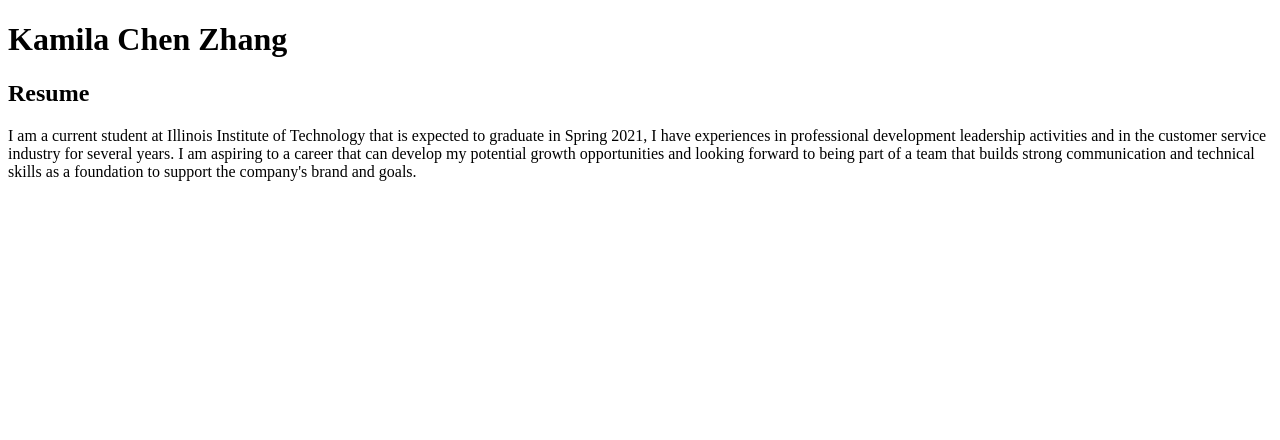
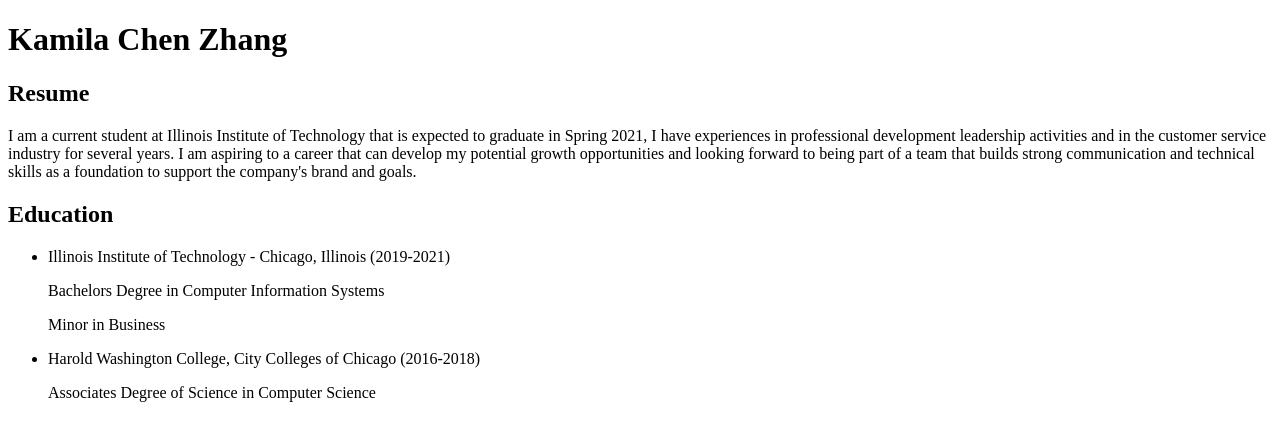
Before and after one commit to kchenzhang/Project-One, a plain HTML site: page resume/index.html in a window 1280 px wide. Drawn offline with Linux system fonts and the light colour scheme.

Commit message:
Added Education header to Resume Page

```diff
--- a/resume/index.html
+++ b/resume/index.html
@@ -17,6 +17,14 @@
       builds strong communication and technical skills as a foundation to
       support the company's brand and goals.
     </p>
+    <h2>Education</h2>
+    <ul>
+      <li>Illinois Institute of Technology - Chicago, Illinois (2019-2021)</li>
+      <p>Bachelors Degree in Computer Information Systems</p>
+      <p>Minor in Business</p>
+      <li>Harold Washington College, City Colleges of Chicago (2016-2018)</li>
+      <p>Associates Degree of Science in Computer Science</p>
+    </ul>
 
   </body>
 </html>
```
